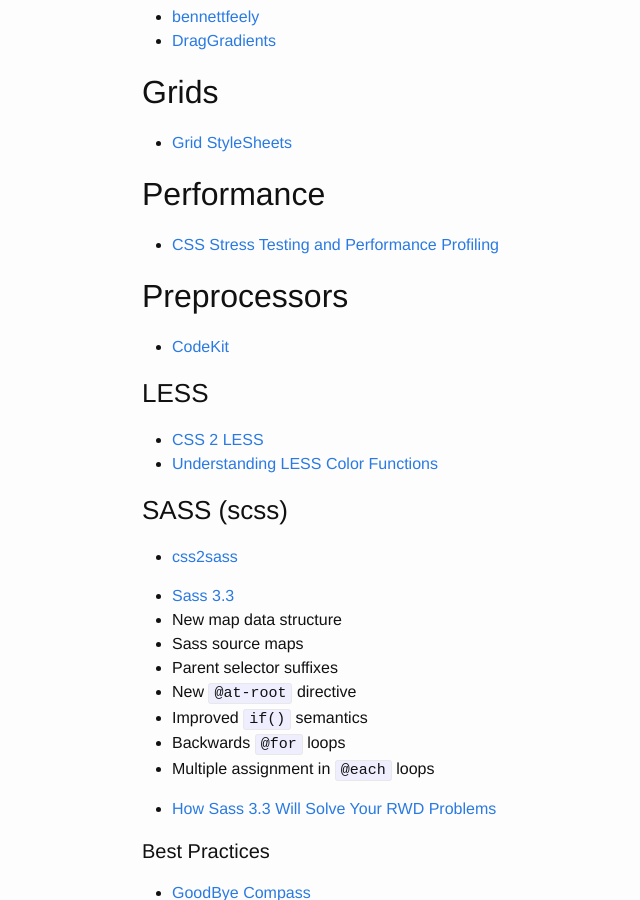
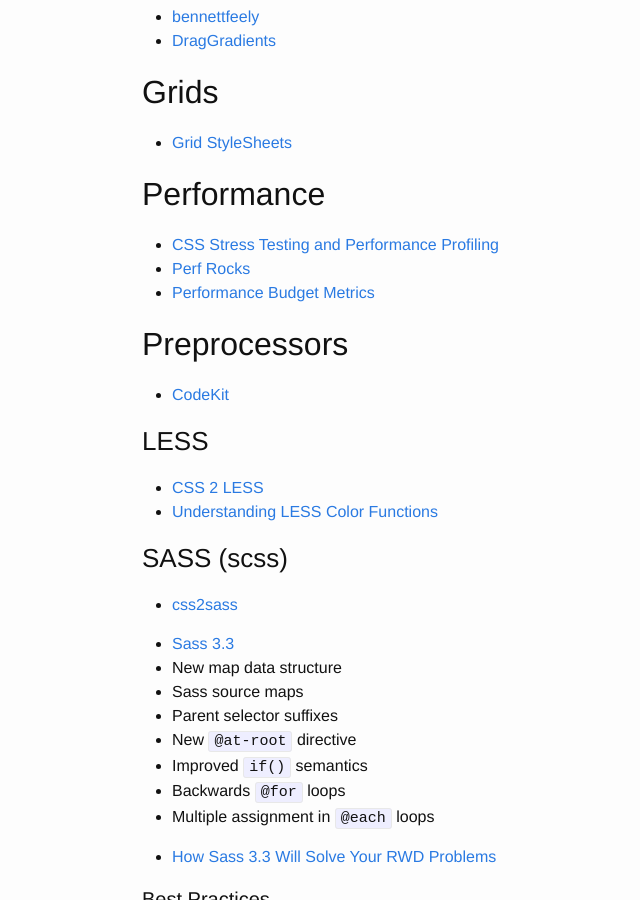
Before and after one commit to brownerd/brownerd.github.io, a Jekyll site: the page built from _posts/2014-10-06-reading-list-2014.md, in a window 1280 px wide and 900 px high, scrolled down 2390 px. Shown: the whole window, without its empty margins (128-768 px from the left). Built offline with Jekyll 4.4.1, drawn with Linux system fonts in a browser that asks for light colours; emoji names are drawn with the system emoji font.

Commit message:
CSS Add perfomance articles

```diff
--- a/_posts/2014-10-06-reading-list-2014.md
+++ b/_posts/2014-10-06-reading-list-2014.md
@@ -111,6 +111,9 @@ title: Reading List 2014
 
 ## Performance
 - [CSS Stress Testing and Performance Profiling](http://andy.edinborough.org/CSS-Stress-Testing-and-Performance-Profiling)
+- [Perf Rocks](http://www.perf.rocks/)
+- [Performance Budget Metrics](http://timkadlec.com/2014/11/performance-budget-metrics/)
+
 
 ## Preprocessors
 
```
